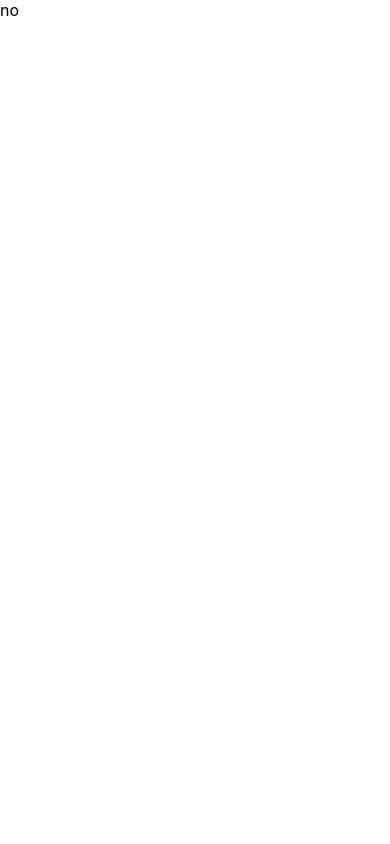
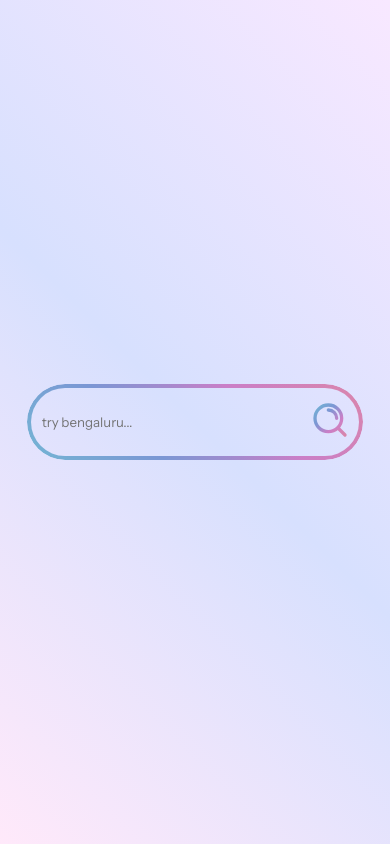
Before and after one commit to amoreX/travelgo, a React (Create React App) app: page / in a window 390 px wide. Built offline with nearby package versions, Linux system fonts and the light colour scheme.

Commit message:
search-box

```diff
--- a/src/Components/Landing/Landing.js
+++ b/src/Components/Landing/Landing.js
@@ -1,5 +1,66 @@
-export default function Landing(){
-    return(
-        <div>no</div>
-    )
+//Landing page upon visiting the site
+
+import { useState } from "react";
+import { motion } from "framer-motion";
+import "./Landing.scss";
+
+export default function Landing() {
+  const search_icon = (
+    <svg
+      xmlns="http://www.w3.org/2000/svg"
+      width="40px"
+      height="40px"
+      viewBox="0 0 24 24"
+      fill="none"
+    >
+      <defs>
+        <linearGradient id="gradientStroke" x1="0%" y1="0%" x2="100%" y2="100%">
+          <stop offset="0%" style={{ stopColor: "rgba(41, 151, 185, 0.6)" }} />
+          <stop offset="33%" style={{ stopColor: "rgba(58, 101, 184, 0.6)" }} />
+          <stop offset="67%" style={{ stopColor: "rgba(191, 61, 162, 0.6)" }} />
+          <stop
+            offset="100%"
+            style={{ stopColor: "rgba(212, 73, 115, 0.6)" }}
+          />
+        </linearGradient>
+      </defs>
+
+      <path
+        d="M11 6C13.7614 6 16 8.23858 16 11M16.6588 16.6549L21 21M19 11C19 15.4183 15.4183 19 11 19C6.58172 19 3 15.4183 3 11C3 6.58172 6.58172 3 11 3C15.4183 3 19 6.58172 19 11Z"
+        stroke="url(#gradientStroke)"
+        strokeWidth={2}
+        strokeLinecap="round"
+        strokeLinejoin="round"
+      />
+    </svg>
+  );
+  return (
+    <motion.div id="main-container"
+    initial={{opacity:0}}
+      transition={{type:"tween",ease:"easeInOut",duration:0.5}}
+      animate={{opacity:1}}>
+      <motion.div id="search-container"
+      initial={{opacity:0}}
+      transition={{type:"tween",ease:"easeInOut",duration:0.3,delay:0.4}}
+      animate={{opacity:1}}
+      >
+        <motion.input
+          initial={{ width: "0px" }}
+          transition={{ type: "tween", ease: "easeInOut", delay: 1 }}
+          animate={{ width: "64vw" }}
+          id="input-field"
+          type="text"
+          placeholder="try bengaluru..."
+        ></motion.input>
+        <motion.div
+          initial={{ opacity: 0 }}
+          transition={{ type: "tween", ease: "easeInOut", delay: 1 }}
+          animate={{ opacity: 1 }}
+        >
+          {search_icon}
+        </motion.div>
+      </motion.div>
+      {/* <div id="suggestions">kkk</div> */}
+    </motion.div>
+  );
 }
--- a/src/Components/Landing/Landing.scss
+++ b/src/Components/Landing/Landing.scss
@@ -0,0 +1,67 @@
+@import url('https://fonts.googleapis.com/css2?family=Instrument+Sans:ital,wght@0,400..700;1,400..700&display=swap');
+
+
+body {
+  overflow: hidden;
+}
+
+@mixin layout-content() {
+  display: flex;
+  flex-direction: column;
+  justify-content: center;
+  //   align-items: center;
+}
+
+@media screen and (max-width: 1100px) {
+  #main-container {
+    position: absolute;
+    width: 100vw;
+    height: 100vh;
+    background: linear-gradient(45deg, #ffe9fa, #d7e0fe , #f8e8ff );
+    @include layout-content();
+
+    #search-container {
+      width: 84vw;
+      margin-inline: auto;
+      height: 8vh;
+    //   background-color: red;
+      display: flex;
+      justify-content: space-around;
+      align-items: center;
+      border-radius: 56px;
+      padding: 4px; /* Add padding to make room for the border */
+      background-clip: padding-box;
+
+      z-index: 2;
+
+      &:before {
+        content: "";
+        position: absolute;
+        width: 84vw;
+        height: 8vh;
+        border-radius: 56px;
+        padding: 4px; /* Ensure this matches the padding on the container */
+        background: linear-gradient(45deg, rgba(41, 151, 185, 0.6), rgba(58, 101, 184, 0.6), rgba(191, 61, 162, 0.6),rgba(212, 73, 115, 0.6));
+        -webkit-mask: linear-gradient(#fff 0 0) content-box,
+          linear-gradient(#fff 0 0);
+        -webkit-mask-composite: destination-out;
+        mask-composite: exclude;
+        z-index: -1; /* Ensure it is behind the container's content */
+      }
+
+      #input-field {
+        height: 8vh;
+        width: 64vw;
+        border-radius: 56px;
+        background-color: rgba(110, 105, 105, 0);
+        border: 0px;
+        outline: none;
+        font-family: "Instrument Sans", sans-serif;
+      font-weight: 400;
+      }
+    }
+    #suggestions {
+      margin-left: 8%;
+    }
+  }
+}
```
Also changed, not shown: 1 other file (tests, documents, lock files or other folders).
